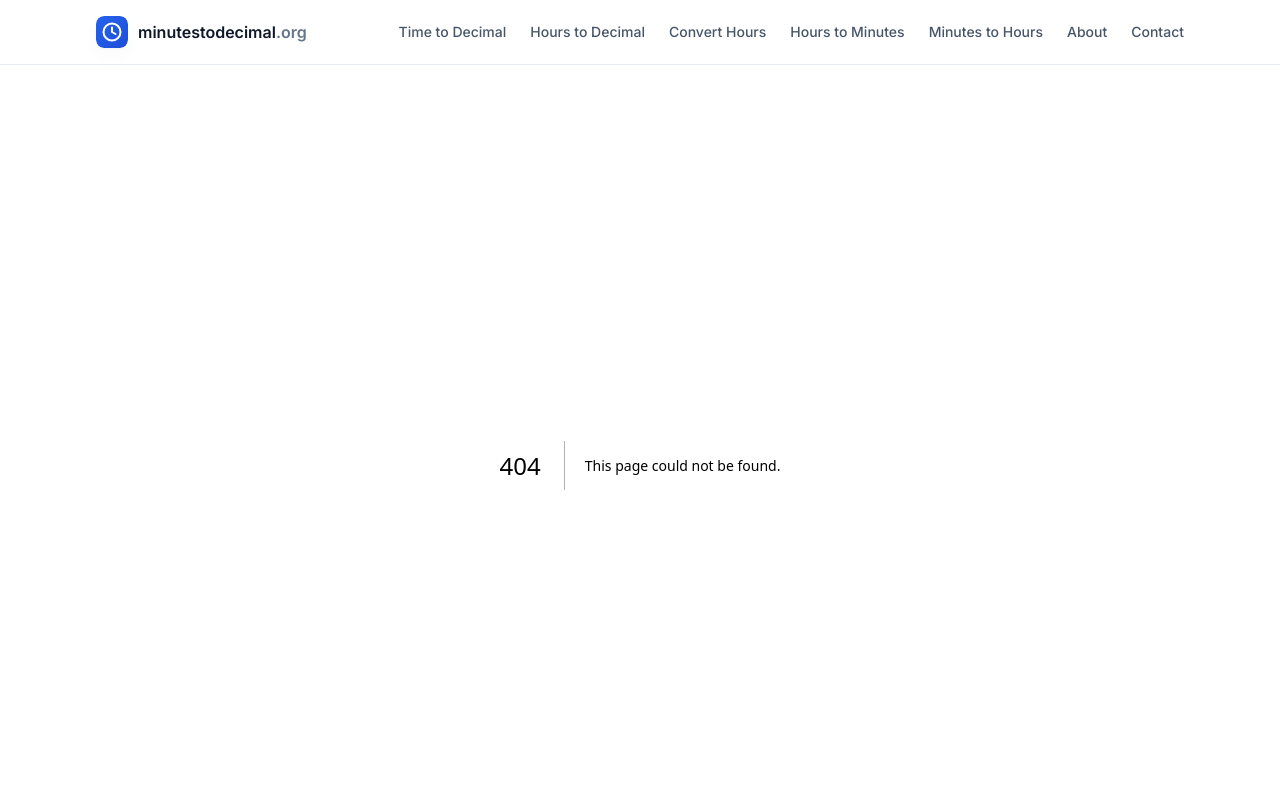
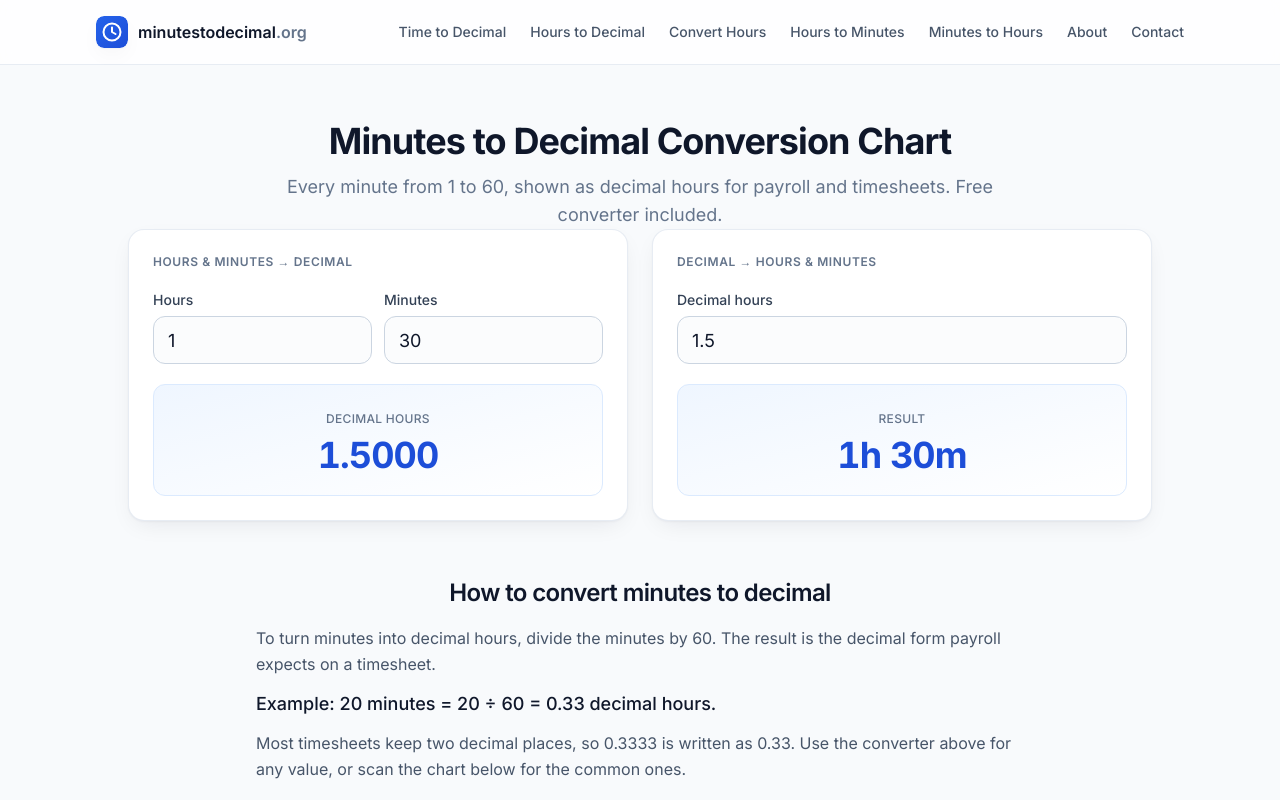
Before and after one commit to rainiee0716/minutestodecimal, a Next.js app: page /minutes-to-decimal-chart in a window 1280 px wide. Before the commit this address had no page. Shown: the top 800 px of the page. Built offline with nearby package versions, Linux system fonts and the light colour scheme.

Commit message:
Add minutes-to-decimal conversion chart page targeting long-tail 'X minutes in decimal' queries

```diff
--- /dev/null
+++ b/app/minutes-to-decimal-chart/page.tsx
@@ -0,0 +1,135 @@
+import type { Metadata } from "next";
+import TimeDecimalCalculator from "@/components/TimeDecimalCalculator";
+import PageHeader from "@/components/PageHeader";
+import AdSlot from "@/components/AdSlot";
+import ProseSection from "@/components/ProseSection";
+import ConversionTable from "@/components/ConversionTable";
+import FAQList from "@/components/FAQList";
+import RelatedLinks from "@/components/RelatedLinks";
+
+export const metadata: Metadata = {
+  title: "Minutes to Decimal Conversion Chart",
+  description:
+    "A full minutes-to-decimal chart for payroll and timesheets. See what 15, 20, 30, or 45 minutes equal in decimal hours, plus a free converter.",
+  alternates: { canonical: "https://www.minutestodecimal.org/minutes-to-decimal-chart" },
+};
+
+const faq = [
+  {
+    q: "What is 20 minutes in decimal?",
+    a: "20 minutes = 0.33 decimal hours. The math is 20 ÷ 60 = 0.3333, which rounds to 0.33 on a standard two-place timesheet.",
+  },
+  {
+    q: "What is 20 minutes as a decimal?",
+    a: "20 minutes as a decimal is 0.33 hours (20 ÷ 60 = 0.3333, rounded to 0.33).",
+  },
+  {
+    q: "What is 18 minutes in decimal?",
+    a: "18 minutes = 0.30 decimal hours, because 18 ÷ 60 = 0.30 exactly.",
+  },
+  {
+    q: "What is 45 minutes in decimal?",
+    a: "45 minutes = 0.75 decimal hours, because 45 ÷ 60 = 0.75. This is one of the most common conversions on a timesheet.",
+  },
+  {
+    q: "What is 30 minutes in decimal?",
+    a: "30 minutes = 0.50 decimal hours (30 ÷ 60 = 0.50).",
+  },
+  {
+    q: "How do you convert minutes to decimal?",
+    a: "Divide the minutes by 60. For example, to convert 20 minutes to decimal hours: 20 ÷ 60 = 0.33. The converter above does this for any value, and the chart below lists every minute from 1 to 60.",
+  },
+  {
+    q: "Why does payroll use decimal minutes instead of 20m?",
+    a: "Payroll multiplies decimal hours by your hourly rate. Sticking to one number format (decimal) lets every entry in a pay period be added with plain addition, so wages calculate without converting back and forth.",
+  },
+];
+
+const MINUTE_ROWS: [string, string][] = Array.from({ length: 60 }, (_, i) => {
+  const minutes = i + 1;
+  return [String(minutes), (minutes / 60).toFixed(2)];
+});
+
+export default function Page() {
+  return (
+    <article>
+      <PageHeader
+        title="Minutes to Decimal Conversion Chart"
+        description="Every minute from 1 to 60, shown as decimal hours for payroll and timesheets. Free converter included."
+      />
+
+      <div className="container pb-16">
+        <div className="mx-auto max-w-5xl">
+          <TimeDecimalCalculator />
+        </div>
+
+        <AdSlot />
+
+        <ProseSection title="How to convert minutes to decimal">
+          <p>
+            To turn minutes into decimal hours, divide the minutes by 60. The result is the decimal
+            form payroll expects on a timesheet.
+          </p>
+          <p className="text-lg font-medium text-ink">
+            Example: 20 minutes = 20 ÷ 60 = 0.33 decimal hours.
+          </p>
+          <p>
+            Most timesheets keep two decimal places, so 0.3333 is written as 0.33. Use the converter
+            above for any value, or scan the chart below for the common ones.
+          </p>
+        </ProseSection>
+
+        <section className="mt-10 md:mt-14">
+          <h2 className="mb-4 text-center text-xl font-semibold tracking-tight text-ink md:text-2xl">
+            Minutes to decimal hours (1&ndash;60)
+          </h2>
+          <ConversionTable fromHeader="Minutes" toHeader="Decimal hours" rows={MINUTE_ROWS} />
+        </section>
+
+        <ProseSection title="Quick reference for the common ones">
+          <p>
+            A few values show up constantly on timesheets, so they are worth memorizing: 15 minutes
+            = 0.25, 20 minutes = 0.33, 30 minutes = 0.50, and 45 minutes = 0.75. When a shift has an
+            odd length, the chart above or the converter handles it exactly.
+          </p>
+        </ProseSection>
+
+        <FAQList items={faq} />
+
+        <RelatedLinks
+          links={[
+            { href: "/minutes-to-decimal-hours-converter", label: "Minutes to Decimal Hours Converter" },
+            { href: "/time-to-decimal-calculator", label: "Time to Decimal Calculator" },
+            { href: "/guides/time-card-rounding", label: "Time Card Rounding Guide" },
+            { href: "/", label: "Minutes to Decimal Converter" },
+          ]}
+        />
+
+        <script
+          type="application/ld+json"
+          dangerouslySetInnerHTML={{
+            __html: JSON.stringify([
+              {
+                "@context": "https://schema.org",
+                "@type": "SoftwareApplication",
+                name: "Minutes to Decimal Conversion Chart",
+                applicationCategory: "UtilitiesApplication",
+                operatingSystem: "Any",
+                offers: { "@type": "Offer", price: "0", priceCurrency: "USD" },
+              },
+              {
+                "@context": "https://schema.org",
+                "@type": "FAQPage",
+                mainEntity: faq.map((item) => ({
+                  "@type": "Question",
+                  name: item.q,
+                  acceptedAnswer: { "@type": "Answer", text: item.a },
+                })),
+              },
+            ]),
+          }}
+        />
+      </div>
+    </article>
+  );
+}
--- a/app/sitemap.ts
+++ b/app/sitemap.ts
@@ -2,7 +2,7 @@ import type { MetadataRoute } from "next";
 
 const BASE = "https://www.minutestodecimal.org";
 // 站点最近一次内容更新时间，供爬虫判断抓取优先级
-const LAST_MODIFIED = new Date("2026-09-04");
+const LAST_MODIFIED = new Date("2026-09-07");
 
 export default function sitemap(): MetadataRoute.Sitemap {
   return [
@@ -15,6 +15,7 @@ export default function sitemap(): MetadataRoute.Sitemap {
     { url: `${BASE}/hours-to-decimal-calculator`, lastModified: LAST_MODIFIED, changeFrequency: "monthly", priority: 0.8 },
     { url: `${BASE}/convert-hours-to-decimal`, lastModified: LAST_MODIFIED, changeFrequency: "monthly", priority: 0.8 },
     { url: `${BASE}/minutes-to-decimal-hours-converter`, lastModified: LAST_MODIFIED, changeFrequency: "monthly", priority: 0.8 },
+    { url: `${BASE}/minutes-to-decimal-chart`, lastModified: LAST_MODIFIED, changeFrequency: "monthly", priority: 0.7 },
     { url: `${BASE}/guides`, lastModified: LAST_MODIFIED, changeFrequency: "monthly", priority: 0.7 },
     { url: `${BASE}/guides/time-card-rounding`, lastModified: LAST_MODIFIED, changeFrequency: "monthly", priority: 0.6 },
     { url: `${BASE}/guides/overtime-decimal-hours`, lastModified: LAST_MODIFIED, changeFrequency: "monthly", priority: 0.6 },
```
